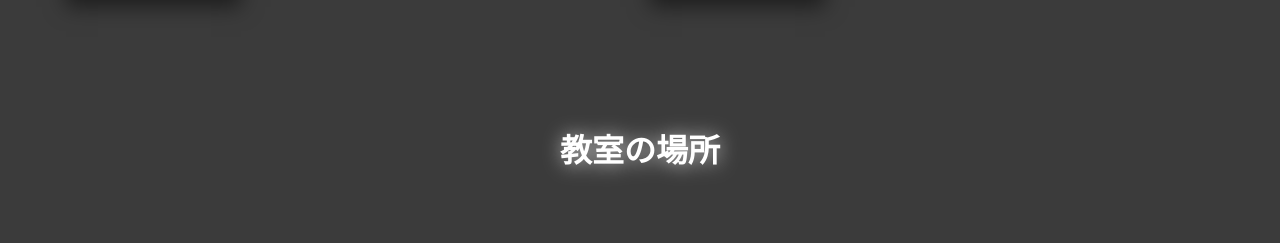
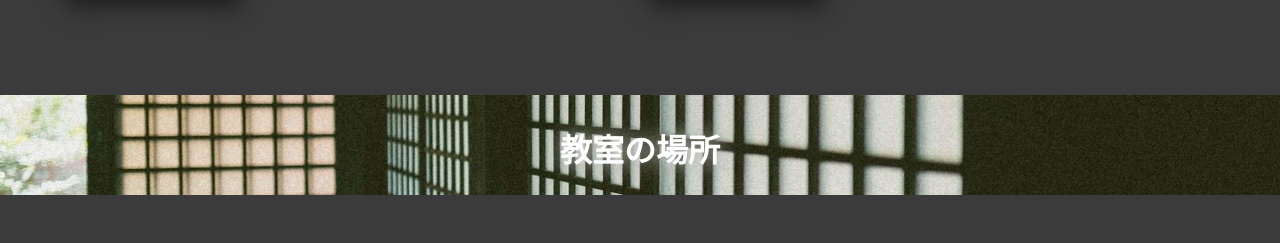
Before and after one commit to ku18ch/shodo_class, a plain HTML site: page index.html in a window 1280 px wide. Shown: the part 2044-2287 px from the top of the page. Drawn offline with nearby package versions, Linux system fonts and the light colour scheme; some packages are replaced by stand-ins of ours; grey boxes are pictures that could not be loaded.

Commit message:
Update style.css

```diff
--- a/css/style.css
+++ b/css/style.css
@@ -220,7 +220,7 @@ h5 {
 }
 
 .map-img {
-  background-image: url(../css/img/window.jpg);
+  background-image: url(../img/window.jpg);
   margin: 70px 0 30px 0;
   position: relative;
 }
```
